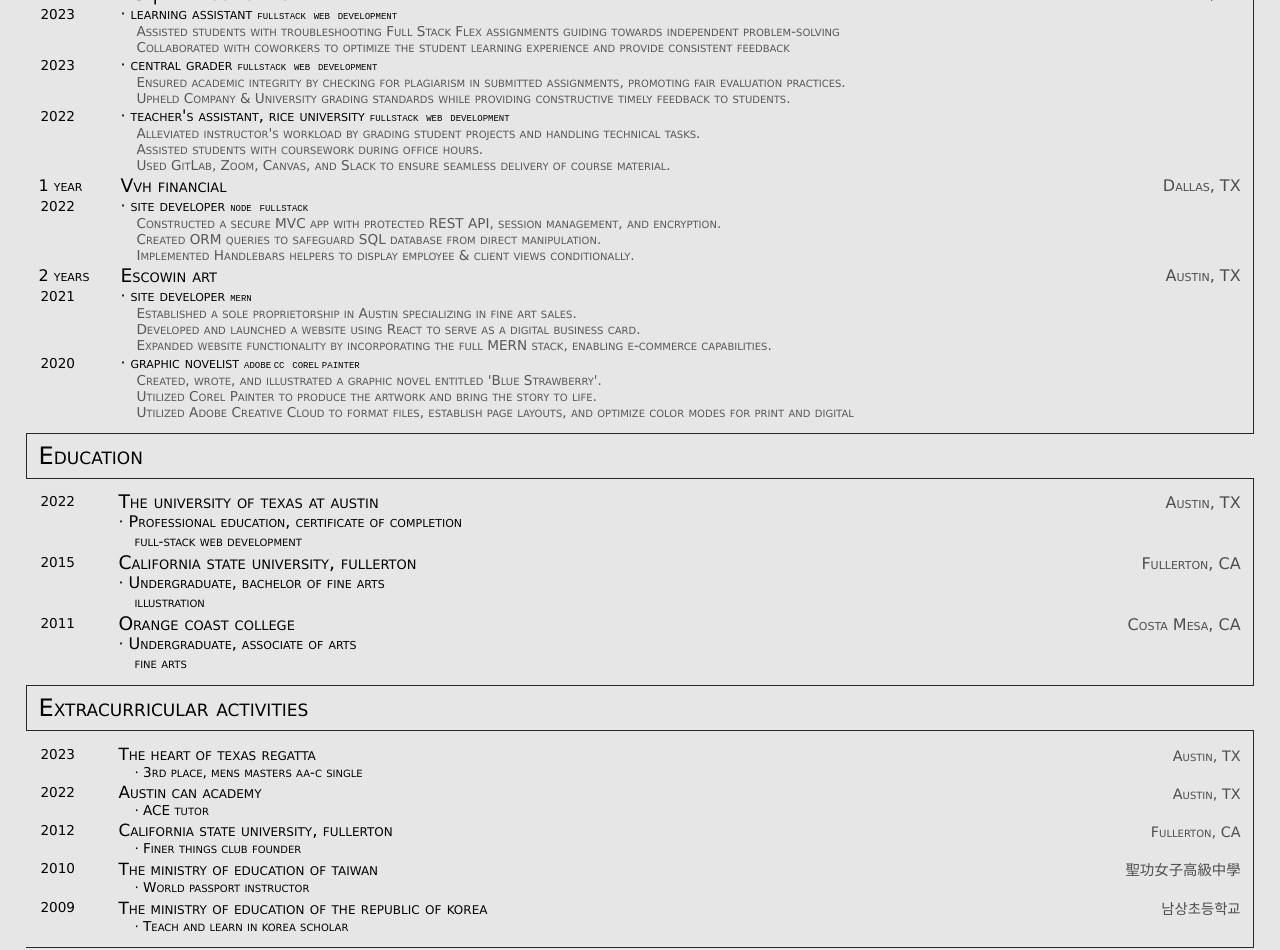
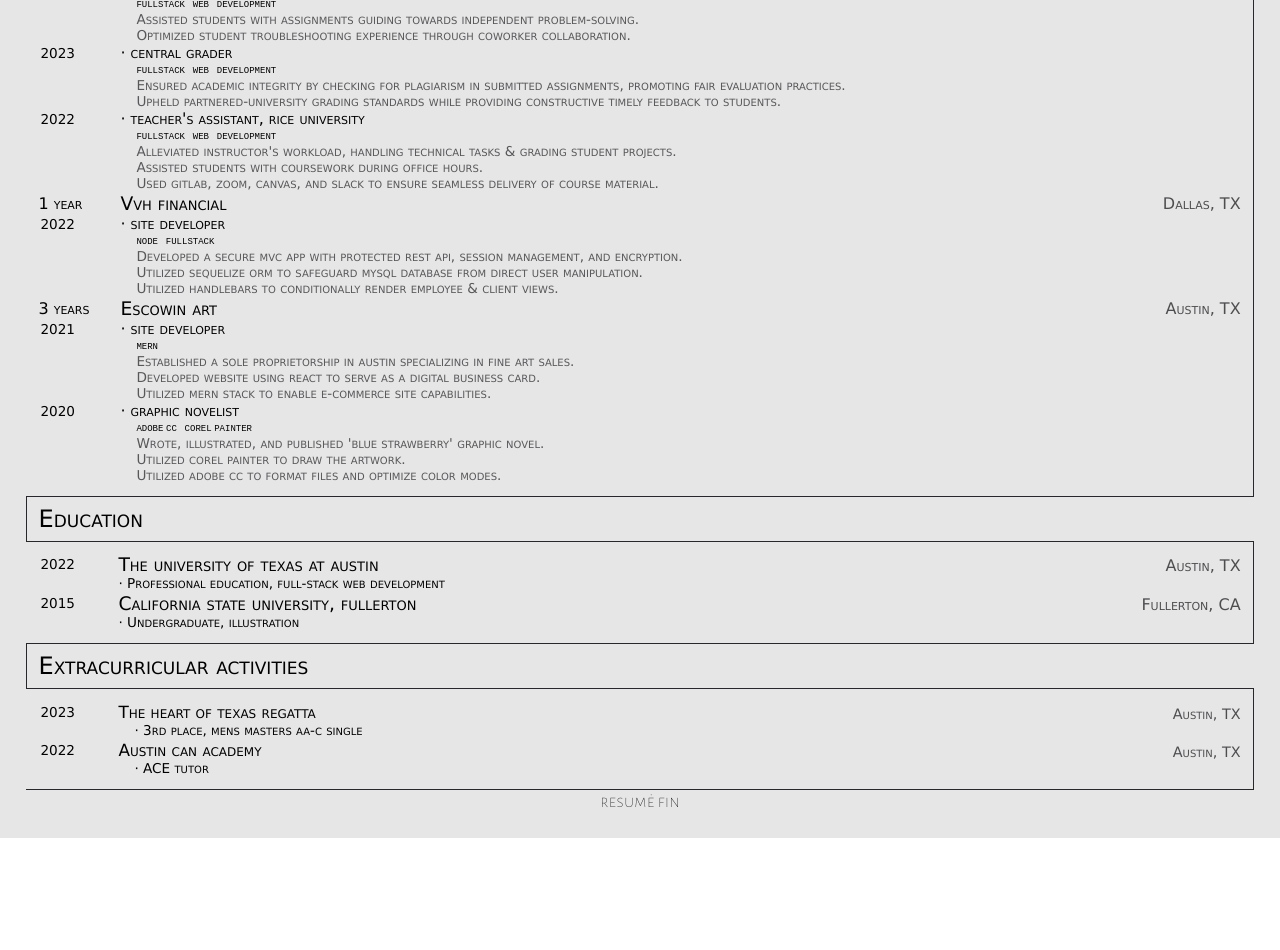
Before and after one commit to escowin/portfolio, a React (Create React App) app: page / in a window 1280 px wide. Shown: the part 480-1430 px from the top of the page. After the commit the page ends 1318 px from the top, so only its background shows below. Built offline with nearby package versions, Linux system fonts and the light colour scheme; a web font is replaced by a local one.

Commit message:
cleaned up descriptions, styles & jsx elements

```diff
--- a/src/components/Resume/index.css
+++ b/src/components/Resume/index.css
@@ -1,9 +1,5 @@
 :root {
     --border: 1px solid var(--offblack)
-}
-
-* {
-    /* outline: 1px dotted blue; */
 }
 
 /* display toggles */
@@ -24,10 +20,6 @@
 .resume-section {
     font-family: 'Lexend Mega', Verdana, Geneva, Tahoma, sans-serif;
     font-variant: small-caps;
-}
-
-.resume-section li:hover {
-    color: inherit;
 }
 
 .link {
@@ -166,4 +158,5 @@
     .details {
         font-size: smaller;
     }
+
 }
--- a/src/components/ResumeEdu/index.css
+++ b/src/components/ResumeEdu/index.css
@@ -2,6 +2,9 @@
     display: none;
 }
 
+.education-details {
+    font-size: 85%;
+}
 .degree {
     padding-left: 1rem;
 }
--- a/src/components/ResumeEdu/index.js
+++ b/src/components/ResumeEdu/index.js
@@ -5,7 +5,6 @@ function Education() {
     {
       year: 2022,
       level: "Professional education",
-      degree: "certificate of completion",
       major: "full-stack web development",
       school: "The university of texas at austin",
       location: "Austin, TX",
@@ -14,21 +13,19 @@ function Education() {
     {
       year: 2015,
       level: "Undergraduate",
-      degree: "bachelor of fine arts",
       major: "illustration",
       school: "California state university, fullerton",
       location: "Fullerton, CA",
       id: "csuf",
     },
-    {
-      year: 2011,
-      level: "Undergraduate",
-      degree: "associate of arts",
-      major: "fine arts",
-      school: "Orange coast college",
-      location: "Costa Mesa, CA",
-      id: "occ",
-    },
+    // {
+    //   year: 2011,
+    //   level: "Undergraduate",
+    //   major: "fine arts",
+    //   school: "Orange coast college",
+    //   location: "Costa Mesa, CA",
+    //   id: "occ",
+    // },
   ];
 
   return (
@@ -49,10 +46,9 @@ function Education() {
                 <p className="degree">
                   · {edu.level}
                   <span className="display-md display-print">
-                    , {edu.degree}
+                    , {edu.major}
                   </span>
                 </p>
-                <p className="major display-md display-print">{edu.major}</p>
               </div>
             </div>
           </article>
--- a/src/components/ResumeExp/index.css
+++ b/src/components/ResumeExp/index.css
@@ -1,7 +1,6 @@
 :root {
     --accent-color: rgba(40, 40, 44, .75);
 }
-
 
 .company-wrapper {
     display: flex;
@@ -39,6 +38,15 @@
     color: var(--accent-color);
 }
 
+.title {
+    display: flex;
+    flex-direction: column;
+    list-style: armenian;
+}
+
+.title code {
+    padding-left: 1rem;
+}
 
 @media screen and (min-width:768px) {
     .company-details {
@@ -50,9 +58,11 @@
     .company {
         grid-area: b;
     }
+
     .duration {
         grid-area: a;
     }
+
     .location {
         grid-area: c;
         text-align: end;
@@ -65,9 +75,14 @@
         padding-left: .125rem;
         font-size: 85%;
     }
+
+    .description {
+        padding-right: 8rem;
+    }
 }
 
 @media print {
+
     .company-details {
         display: grid;
         grid-template-columns: auto 1fr 8rem;
@@ -77,11 +92,21 @@
     .company {
         grid-area: b;
     }
+
     .duration {
         grid-area: a;
     }
+
     .location {
         grid-area: c;
         text-align: end;
     }
+
+    .description {
+        padding-right: 6rem;
+    }
+
+    .link:hover {
+        color: inherit;
+    }
 }
--- a/src/components/ResumeExp/index.js
+++ b/src/components/ResumeExp/index.js
@@ -13,9 +13,9 @@ function Experience() {
           year: 2022,
           code: "fullstack web development",
           description: [
-            "Alleviated instructor's workload by grading student projects and handling technical tasks.",
+            "Alleviated instructor's workload, handling technical tasks & grading student projects.",
             "Assisted students with coursework during office hours.",
-            "Used GitLab, Zoom, Canvas, and Slack to ensure seamless delivery of course material.",
+            "Used gitlab, zoom, canvas, and slack to ensure seamless delivery of course material.",
           ],
         },
         {
@@ -24,7 +24,7 @@ function Experience() {
           code: "fullstack web development",
           description: [
             "Ensured academic integrity by checking for plagiarism in submitted assignments, promoting fair evaluation practices.",
-            "Upheld Company & University grading standards while providing constructive timely feedback to students.",
+            "Upheld partnered-university grading standards while providing constructive timely feedback to students.",
           ],
         },
         {
@@ -32,8 +32,8 @@ function Experience() {
           year: 2023,
           code: "fullstack web development",
           description: [
-            "Assisted students with troubleshooting Full Stack Flex assignments guiding towards independent problem-solving",
-            "Collaborated with coworkers to optimize the student learning experience and provide consistent feedback",
+            "Assisted students with assignments guiding towards independent problem-solving.",
+            "Optimized student troubleshooting experience through coworker collaboration.",
           ],
         },
       ],
@@ -49,9 +49,9 @@ function Experience() {
           code: "node fullstack",
           year: 2022,
           description: [
-            "Constructed a secure MVC app with protected REST API, session management, and encryption.",
-            "Created ORM queries to safeguard SQL database from direct manipulation.",
-            "Implemented Handlebars helpers to display employee & client views conditionally.",
+            "Developed a secure mvc app with protected rest api, session management, and encryption.",
+            "Utilized sequelize orm to safeguard mysql database from direct user manipulation.",
+            "Utilized handlebars to conditionally render employee & client views.",
           ],
         },
       ],
@@ -67,9 +67,9 @@ function Experience() {
           year: 2020,
           code: "adobe\u2009cc corel\u2009painter",
           description: [
-            "Created, wrote, and illustrated a graphic novel entitled 'Blue Strawberry'.",
-            "Utilized Corel Painter to produce the artwork and bring the story to life.",
-            "Utilized Adobe Creative Cloud to format files, establish page layouts, and optimize color modes for print and digital",
+            "Wrote, illustrated, and published 'blue strawberry' graphic novel.",
+            "Utilized corel painter to draw the artwork.",
+            "Utilized adobe cc to format files and optimize color modes.",
           ],
         },
         {
@@ -77,9 +77,9 @@ function Experience() {
           year: 2021,
           code: "mern",
           description: [
-            "Established a sole proprietorship in Austin specializing in fine art sales.",
-            "Developed and launched a website using React to serve as a digital business card.",
-            "Expanded website functionality by incorporating the full MERN stack, enabling e-commerce capabilities.",
+            "Established a sole proprietorship in austin specializing in fine art sales.",
+            "Developed website using react to serve as a digital business card.",
+            "Utilized mern stack to enable e-commerce site capabilities.",
           ],
         },
       ],
@@ -90,6 +90,7 @@ function Experience() {
     let current = new Date().getFullYear();
     const present = endYear - startYear;
 
+    console.log(startYear)
     if (endYear === 0) {
       const duration = current - startYear;
       if (duration > 1) {
@@ -102,6 +103,7 @@ function Experience() {
       return `1 year`;
     }
 
+    console.log(endYear)
     return `${present} years`;
   }
 
@@ -124,7 +126,7 @@ function Experience() {
                 {exp.location}
               </p>
               <p className="duration">
-                {duration(exp.roles[exp.roles.length - 1].year, exp.endYear)}
+                {duration(exp.roles[0].year, exp.endYear)}
               </p>
             </div>
 
--- a/src/components/ResumeExtra/index.js
+++ b/src/components/ResumeExtra/index.js
@@ -26,25 +26,25 @@ function Extracurricular() {
     //   event: "Socal six-pack of peaks challenge",
     //   location: "Tranverse ranges, CA",
     // },
-    {
-      year: 2012,
-      role: "Finer things club founder",
-      event: "California state university, fullerton",
-      location: "Fullerton, CA",
-    },
-    {
-      year: 2010,
-      role: "World passport instructor",
-      event: "The ministry of education of taiwan",
-      location: "聖功女子高級中學",
-    },
-    {
-      year: 2009,
-      role: "Teach and learn in korea scholar",
-      event:
-        "The ministry of education of the republic of korea",
-      location: "남상초등학교",
-    },
+    // {
+    //   year: 2012,
+    //   role: "Finer things club founder",
+    //   event: "California state university, fullerton",
+    //   location: "Fullerton, CA",
+    // },
+    // {
+    //   year: 2010,
+    //   role: "World passport instructor",
+    //   event: "The ministry of education of taiwan",
+    //   location: "聖功女子高級中學",
+    // },
+    // {
+    //   year: 2009,
+    //   role: "Teach and learn in korea scholar",
+    //   event:
+    //     "The ministry of education of the republic of korea",
+    //   location: "남상초등학교",
+    // },
   ];
 
   return (
--- a/src/components/ResumeSkillset/index.js
+++ b/src/components/ResumeSkillset/index.js
@@ -2,7 +2,7 @@ import "./index.css";
 
 function Skillset() {
   const skillset = {
-    languages: ["html", "css", "javascript", "ruby", "sql", "graphql"],
+    languages: ["javascript",  "graphql", "sql", "css", "html", "ruby",],
     libraries: {
       css: ["bootstrap"],
       js: [
@@ -46,14 +46,12 @@ function Skillset() {
       "npm",
       "heroku",
       "insomnia",
-      "adobe\u2009cc",
-      "corel\u2009painter",
+      "apollo\u2009graphql",
       "wordpress",
-      // "vscode",
     ],
   };
 
-  const languages = skillset.languages.sort().toString().replace(/,/g, " ");
+  const languages = skillset.languages.toString().replace(/,/g, " ");
   const jsFrameworks = skillset.frameworks.js
     .sort()
     .toString()
@@ -71,7 +69,7 @@ function Skillset() {
     .toString()
     .replace(/,/g, " ");
   const databases = skillset.databases.sort().toString().replace(/,/g, " ");
-  const paradigms = skillset.paradigms.sort().toString().replace(/,/g, " ");
+  // const paradigms = skillset.paradigms.sort().toString().replace(/,/g, " ");
   const tools = skillset.tools.toString().replace(/,/g, " ");
 
   return (
@@ -82,7 +80,7 @@ function Skillset() {
         <p>Frameworks</p> <p className="skillset">{jsFrameworks} {rubyFrameworks}</p>
         <p>Libraries</p> <p className="skillset">{cssLibraries} {jsLibraries}</p>
         <p>Databases</p> <p className="skillset">{databases}</p>
-        <p>Paradigms</p> <p className="skillset">{paradigms}</p>
+        {/* <p>Paradigms</p> <p className="skillset">{paradigms}</p> */}
         <p>Tools</p> <p className="skillset">{tools}</p>
       </section>
     </>
```
